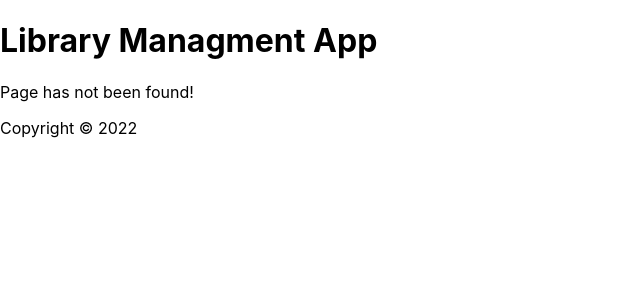
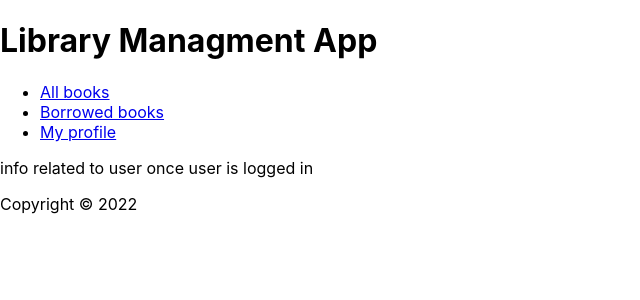
Before and after one commit to jankee1/fe-library-managment-app, a React (Create React App) app: page /user/profile in a window 1280 px wide. Shown: the top 300 px of the page, without its empty margins (0-640 px from the left). Built offline with nearby package versions, Linux system fonts and the light colour scheme.

Commit message:
User routes added.

```diff
--- a/src/App.tsx
+++ b/src/App.tsx
@@ -4,9 +4,13 @@ import {
 import './App.css';
 import { Login } from './components/auth/Login';
 import { Register } from './components/auth/Register';
+import { AllBooks } from "./components/books/AllBooks";
+import { BorrowedBooks } from "./components/borrowed-books/BorrowedBooks";
 import { Footer, Header } from './components/common/';
 import { MainPage } from './components/main-page/MainPage';
 import { PageNotFound } from './components/page-not-found/PageNotFound';
+import { Profile } from "./components/user/Profile";
+import { User } from "./components/user/User";
 
 
 export const App = () => {
@@ -14,14 +18,21 @@ export const App = () => {
     <div className="App">
       <Header />
         <Routes>
+          <Route path="/" element={<MainPage />} />
+          <Route path="/register" element={<Register />} />
           <Route path="/login" element={<Login />} />
-          <Route path="/register" element={<Register />} />
-          <Route path="/" element={<MainPage />} />
+
+          <Route path="/user" element={<User />} >
+            <Route index element={<BorrowedBooks />} />
+            <Route path="borrowed-books" element={<BorrowedBooks />} />
+            <Route path="book" element={<AllBooks />} />
+            <Route path="profile" element={<Profile />} />
+            <Route path="*" element={<PageNotFound />} />
+          </Route>
+
           <Route path="*" element={<PageNotFound />} />
         </Routes>
       <Footer />
     </div>
   );
 }
-
-//  <Login />
--- /dev/null
+++ b/src/components/books/AllBooks.tsx
@@ -0,0 +1,7 @@
+export const AllBooks = () => {
+    return (
+        <div>
+            <p>all books are visible here</p>
+        </div>
+  );
+}
--- /dev/null
+++ b/src/components/borrowed-books/BorrowedBooks.tsx
@@ -0,0 +1,7 @@
+export const BorrowedBooks = () => {
+    return (
+        <div>
+            <p>my borrowed books</p>
+        </div>
+  );
+}
--- /dev/null
+++ b/src/components/user/Profile.tsx
@@ -0,0 +1,9 @@
+import { Link, Outlet } from "react-router-dom";
+
+export const Profile = () => {
+    return (
+        <div>
+            <p>info related to user once user is logged in</p>
+        </div>
+  );
+}
--- /dev/null
+++ b/src/components/user/User.tsx
@@ -0,0 +1,22 @@
+import { Link, Outlet } from "react-router-dom";
+
+export const User = () => {
+    return (
+        <>
+        <nav>
+            <ul>
+                <li>
+                    <Link to="book">All books</Link>
+                </li>
+                <li>
+                    <Link to="borrowed-books">Borrowed books</Link>
+                </li>
+                <li>
+                    <Link to="profile">My profile</Link>
+                </li>
+            </ul>
+        </nav>
+        <Outlet />
+        </>
+  );
+}
```
Also changed, not shown: src/components/books/SingleBook.tsx (added, +7 -0 lines).
